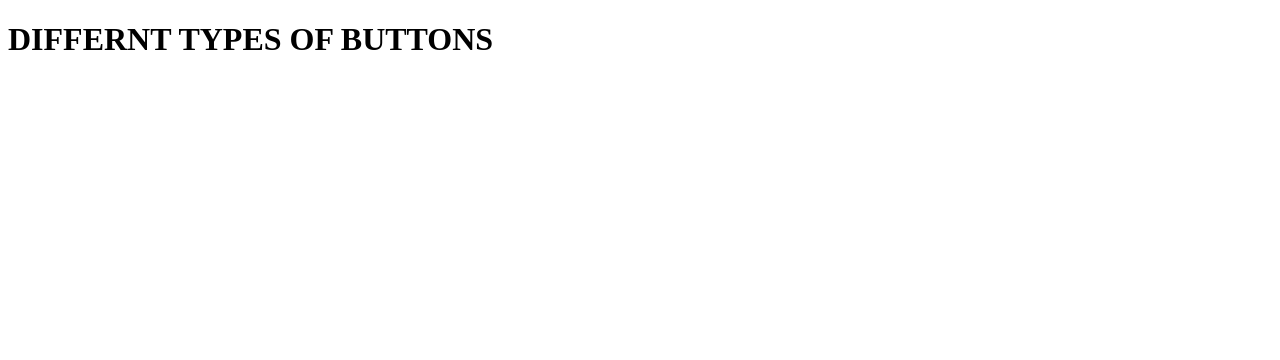
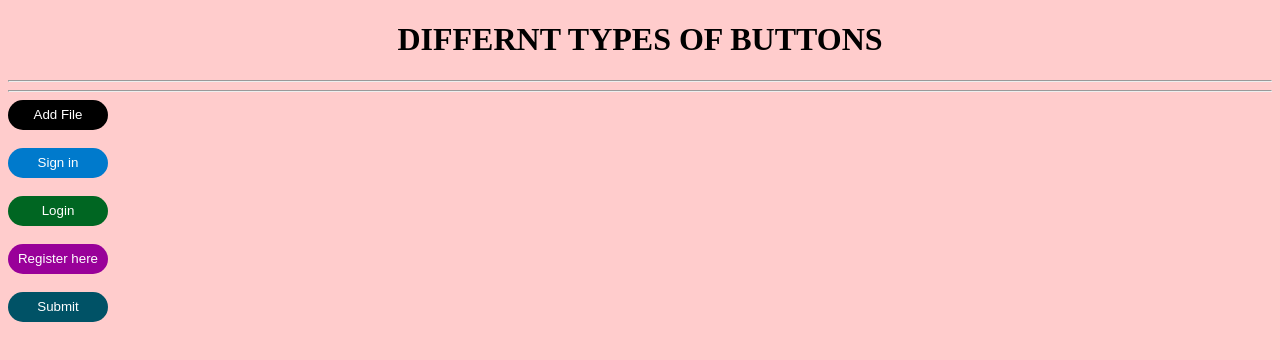
Before and after one commit to anuradhawavge04/icp-8-assignment-13, a plain HTML site: page index.html in a window 1280 px wide. Drawn offline with Linux system fonts and the light colour scheme.

Commit message:
buttons are added

```diff
--- a/index.html
+++ b/index.html
@@ -3,8 +3,48 @@
 <head>
 
     <title>Buttons</title>
+    <style>
+        body{
+            background-color: #ffcccc;
+
+        }
+        h1{
+            text-align: center;
+        }
+    #add-file{
+        background-color: black;
+        color: white;
+    }
+    #signin{
+        background-color: #007acc;
+        color: white;
+    }
+    #login{
+        background-color: #006622;
+        color: white;
+    }
+    #register{
+        background-color: #990099;
+        color: white;
+    }
+    #submit{
+        background-color:#005266;
+        color: white;
+    }
+    .btn{
+        height: 30px;
+        width: 100px;
+        border: none;
+        border-radius: 26px;
+    }
+</style>
 </head>
 <body>
-    <h1>DIFFERNT TYPES OF BUTTONS</h1>
+    <h1>DIFFERNT TYPES OF BUTTONS</h1><hr><hr>
+    <button id="add-file" class="btn">Add File</button><br><br>
+    <button id="signin" class="btn">Sign in</button><br><br>
+    <button id="login" class="btn">Login</button><br><br>
+    <button id="register" class="btn">Register here</button><br><br>
+    <button id="submit" class="btn">Submit</button>
 </body>
 </html>
```
